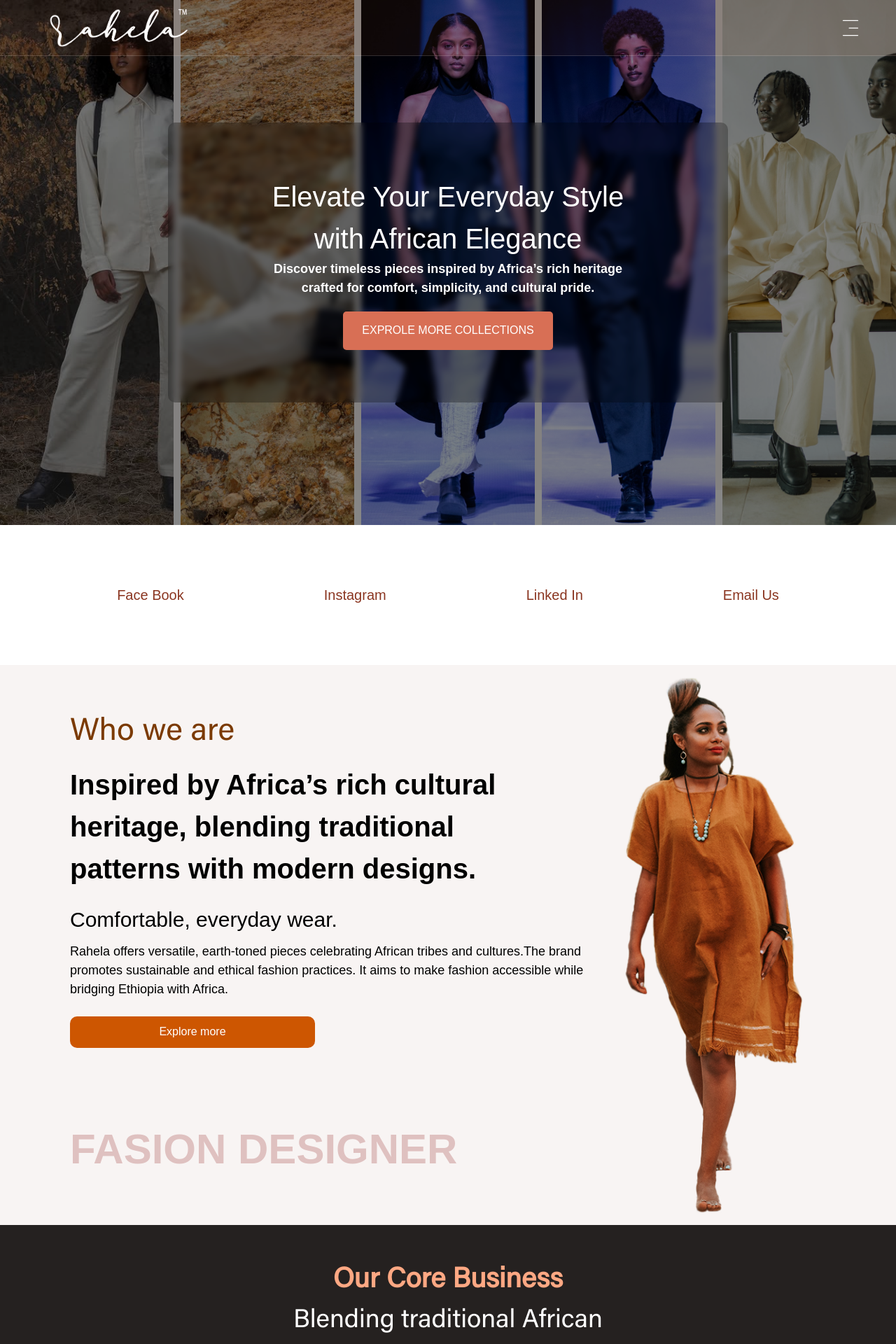
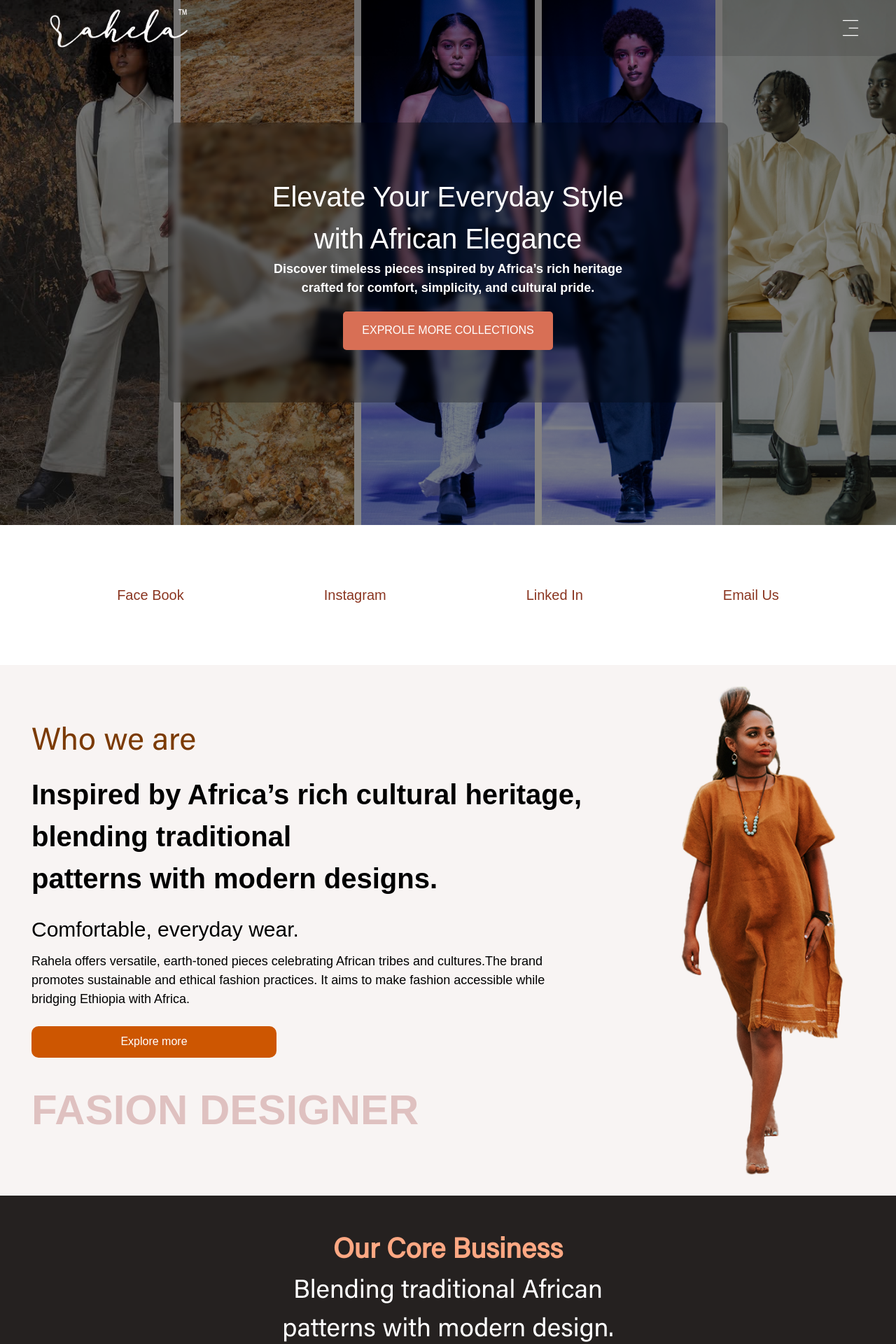
Before and after one commit to Yohanes590/Rahela-Fastion, a Next.js app: page / in a window 1280 px wide. Shown: the top 1920 px of the page at 70% size. Built offline with nearby package versions, Linux system fonts and the light colour scheme.

Commit message:
some-updates-on-shop

```diff
--- a/app/page.tsx
+++ b/app/page.tsx
@@ -5,6 +5,8 @@ import SocialMediaLinks from "@/components/social-media-links"
 import AboutComponent from "@/components/about-component"
 import CardComponent from "@/components/card-component"
 import WaterMark from "@/components/water-mark"
+import ShopSection from "@/components/shop-now"
+import ContactForm from "@/components/contact-form"
 export default function Home() {
   return <>
     <NavigationBar />
@@ -12,6 +14,8 @@ export default function Home() {
     <SocialMediaLinks />
     <AboutComponent />
     <CardComponent />
-    <WaterMark/>
+    <WaterMark />
+    <ShopSection />
+    <ContactForm/>
   </>
 }
--- a/components/about-component.tsx
+++ b/components/about-component.tsx
@@ -2,7 +2,7 @@
 import Image from "next/image"
 export default function AboutComponent() {
       return <>
-            <div className="h-screen bg-[#F8F4F3] flex justify-between pl-[100px] items-center">
+            <div className="h-auto bg-[#F8F4F3] flex flex-wrap justify-around items-center">
 
                   <div className="about-message-container w-[800px]">
 
@@ -14,13 +14,13 @@ export default function AboutComponent() {
                            promotes sustainable and ethical fashion practices. It aims to make fashion accessible
                            while bridging Ethiopia with Africa.</p>
                         <button className="mt-[25px] w-[350px] text-white h-[45px] rounded-[10px] cursor-pointer bg-[#CD5601]">Explore more</button>
-                        <div className="about-water-mark mt-[100px] cursor-default text-[60px] font-bold text-[#83040436]">
+                        <div className="about-water-mark mt-[30px] cursor-default text-[60px] font-bold text-[#83040436]">
                               FASION DESIGNER
                         </div>
                   </div>
 
-                  <div className="photo-component pr-[100px]">
-                        <Image src="/assets/asset-one-about.png" alt="" width={350} height={100} className="w-[350px]"/>
+                  <div className="photo-component">
+                        <Image src="/assets/asset-one-about.png" alt="" width={300} height={100} className="w-[300px]"/>
                   </div>
 
 
--- a/components/card-component.tsx
+++ b/components/card-component.tsx
@@ -3,7 +3,7 @@ import Image from "next/image"
 export default function CardComponent() {
       return <>
 
-            <div className="card-container bg-[linear-gradient(to_bottom,#252120_0px,#252120_730px,transparent_400px)] w-full text-[white] h-screen">
+            <div className="card-container bg-[linear-gradient(to_bottom,#252120_0px,#252120_730px,transparent_400px)] w-full text-[white] h-auto">
                   <center>
                   <div className="card-content-headers w-[650px] pt-[50px] text-center">
 
--- /dev/null
+++ b/components/contact-form.tsx
@@ -0,0 +1,9 @@
+export default function ContactForm() {
+      return <>
+
+            <div className="contact-form-container h-[400px]">
+
+            </div>
+
+      </>
+}
--- a/components/home-page.tsx
+++ b/components/home-page.tsx
@@ -4,7 +4,7 @@ import SlidingComponent from "./slide-component/slide"
 export default function HomePage() {
       return <>
             <MenuComponent/>
-            <div className="absolute z-30 h-[750px] w-full flex justify-center items-center bg-[#00000079]">
+            <div className="absolute z-30 h-[750px] w-full  flex justify-center items-center bg-[#00000079]">
                   <div className="box-center w-[800px] flex text-center justify-center items-center rounded-[10px] h-[400px] backdrop-blur-[4px] bg-[#00000044]">
                         <div className="box-header-section">
                               <h1 className="text-[40px] w-[550px] text-[white]" >Elevate Your Everyday Style with African Elegance</h1>
--- a/components/menu-component.tsx
+++ b/components/menu-component.tsx
@@ -9,7 +9,7 @@ export default function MenuComponent() {
       return <>
                 <div className="fixed-menu-bar duration-900 transition-all overflow-hidden fixed z-50 right-0 h-[100%] w-[0%] bg-[#00000085]">
 
-                  <div className="sub-menu-element duration-900 transition-all absolute right-0 bg-[white] w-[400px] h-screen">
+                  <div className="sub-menu-element duration-900 transition-all absolute right-0 bg-[white] w-[450px] h-screen">
                         <div onClick={closeMenu} className="closing-section absolute right-0 cursor-pointer pt-[20px] pr-[20px] text-[#555555]">
                         <IoCloseOutline size={40} />
                         </div>
--- a/components/navigation-bar.tsx
+++ b/components/navigation-bar.tsx
@@ -23,11 +23,7 @@ export default function NavigationBar() {
       },[])
 
       return <>
-
-
-
-            <div className="navigation-bar border-b-1 border-[#ffffff28]  absolute z-40 flex justify-between items-center bg-[#ff88390e] gap-10 h-[80px] w-full">
-
+            <div className="navigation-bar   absolute z-40 flex justify-between items-center bg-[#0000001c] gap-10 h-[80px] w-full">
                   <div className="logo-container">
                     <div className="navigation-log  overflow-hidden pl-[70px] ">
                         <Image src="/assets/rehela-transparent-white-logo.png" width={200} height={100} alt="Navigation Bar Logo"/>
@@ -37,8 +33,6 @@ export default function NavigationBar() {
                         <CiMenuFries size={30}/>
                   </div>
             </div>
-
-
             { /* hidden nav bar */}
            <div className="navigation-bar-hidden-animation border-b-1 border-[#ffffff28]  fixed mt-[-80px] z-40 flex justify-between transition-all duration-700 items-center backdrop-blur-2xl bg-[#0000009a] gap-10 h-[80px] w-full">
 
--- /dev/null
+++ b/components/shop-now.tsx
@@ -0,0 +1,21 @@
+import Image from "next/image"
+export default function ShopSection() {
+      return <>
+
+            <div className="shop-section h-[500px] bg-[white] w-full flex justify-around items-center flex-wrap">
+                  <div className="shop-message-container w-[550px]">
+                              <h1 className="text-[45px] font-bold">Shop Rahela Now!</h1>
+                              <h3 className="text-[35px]">Discover Afrocentric
+                              fashion rooted in culture.</h3>
+                              <p>Explore ready to wear collections made with Ethiopian
+                              fabrics.Celebrate tradition with every earth toned,
+                              sustainable piece.</p>
+                        <button className="mt-[30px] w-[300px] h-[40px] bg-[#FFAB70] cursor-pointer text-white">SHOP NOW</button>
+                  </div>
+                  <div className="shop-image-display">
+                        <Image src="/assets/shopping-rahela.png" width={450} height={100} alt="Shope now pic"/>
+                  </div>
+      </div>
+
+      </>
+}
--- a/components/water-mark.tsx
+++ b/components/water-mark.tsx
@@ -1,7 +1,7 @@
 export default function WaterMark() {
       return <>
 
-            <div className="water-mark-section h-[300px] w-full">
+            <div className="water-mark-section cursor-default text-right text-[70px] mt-[40px] text-[#c5690025] font-bold h-[200px] w-full">
                   RAHELA DESIGN
            </div>
 
```
